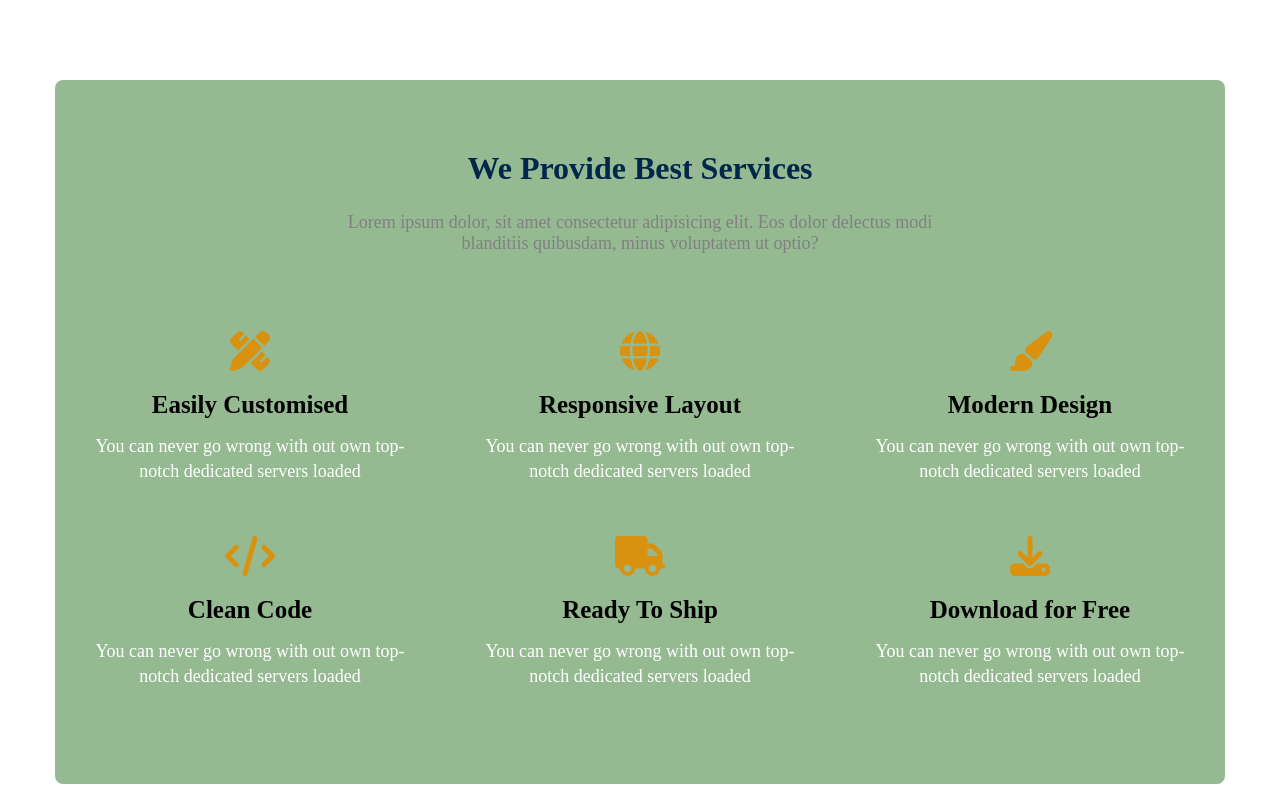
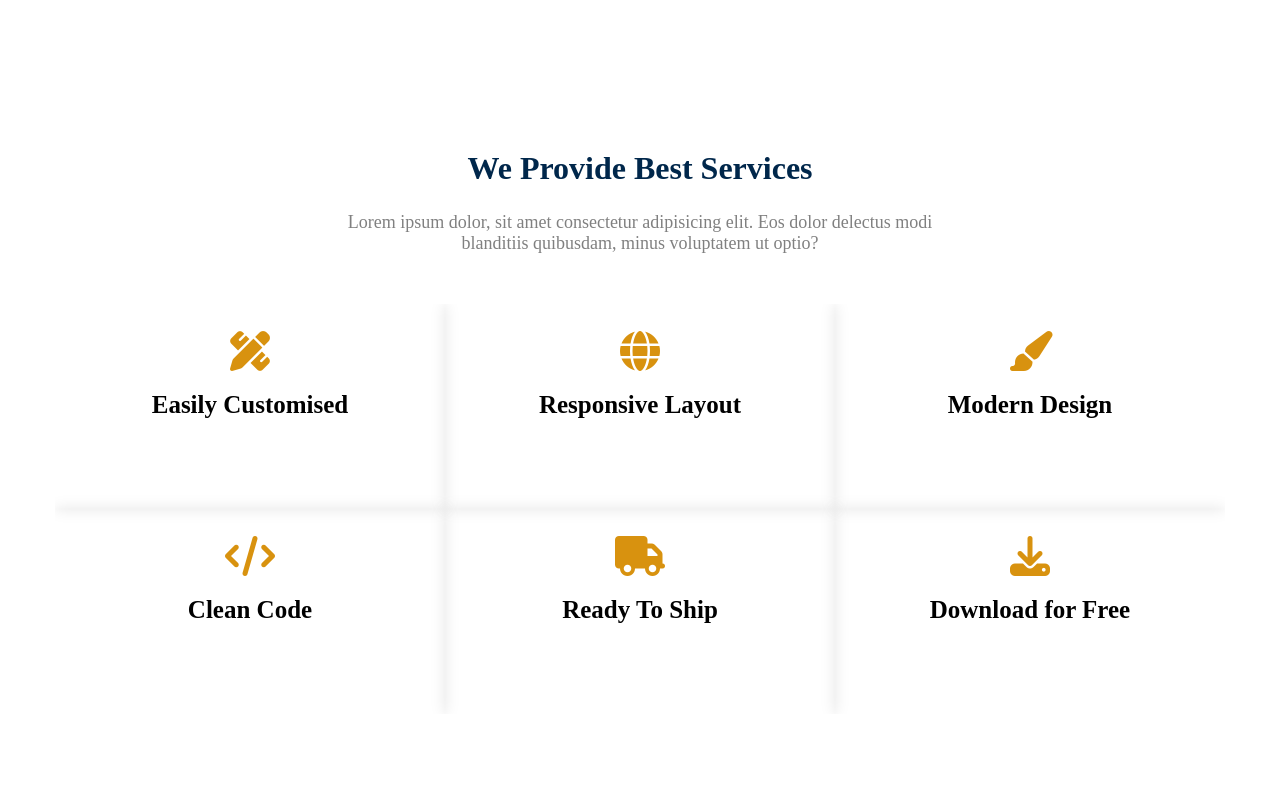
Before and after one commit to coder-Jahirul-Islam/Task-number-1, a plain HTML site: page index.html in a window 1280 px wide. Shown: the part 881-1667 px from the top of the page. Drawn offline with Linux system fonts and the light colour scheme.

Commit message:
added boxes shadow

```diff
--- a/CSS/styles.css
+++ b/CSS/styles.css
@@ -15,13 +15,14 @@
     /* background-image: url(../images/banner.jpg); */
     background-image: url(../images/banner\ \(2\).jpg);
     background-repeat: no-repeat;
-    background-size: cover; /* Ensure the background image covers the entire container */
+    background-size: cover;
+    /* Ensure the background image covers the entire container */
     border-radius: 8px;
     -webkit-border-radius: 8px;
     -moz-border-radius: 8px;
     -ms-border-radius: 8px;
     -o-border-radius: 8px;
-    padding:5px 50px;
+    padding: 5px 50px;
 }
 
 /* navbar starts */
@@ -93,7 +94,7 @@ nav a {
     text-transform: uppercase;
     font-weight: bold;
     line-height: 50px;
-    color:white;
+    color: white;
 }
 
 .desc {
@@ -117,7 +118,8 @@ nav a {
     -ms-transition: 0.4s;
     -o-transition: 0.4s;
 }
-.btn:hover{
+
+.btn:hover {
     text-transform: capitalize;
     padding: 15px 30px;
     background-color: rgb(236, 15, 15);
@@ -131,7 +133,7 @@ nav a {
 .service_benefit {
     margin-top: 80px;
     padding: 70px 0px;
-    background-color: #95ba92;
+    /* background-color: #95ba92; */
     border-radius: 8px;
     -webkit-border-radius: 8px;
     -moz-border-radius: 8px;
@@ -180,20 +182,31 @@ nav a {
 .sv_desc {
     font-size: 18px;
     color: white;
-    line-height:25px;
+    line-height: 25px;
 
 }
+
 
 .service_boxes .sigle_box {
     max-width: 390px;
     padding: 25px;
     text-align: center;
     float: left;
+    box-shadow: 0px 0px 15px rgba(0, 0, 0, 0.1);
+    /* Adding initial box shadow */
+    transition: box-shadow 0.3s ease;
+    /* Adding transition for smooth effect */
+}
+
+.service_boxes .sigle_box:hover {
+    box-shadow: 0px 0px 25px rgba(0, 0, 0, 0.2);
+    /* Changing box shadow on hover */
 }
 
 
+
 /* gallery section starts */
-.gallery{
+.gallery {
     padding-top: 50px;
     width: 100%;
     display: flex;
@@ -202,10 +215,10 @@ nav a {
 
 }
 
-.gallery_container{
+.gallery_container {
     display: grid;
     grid-template-columns: repeat(4, 1fr);
-    gap:10px
+    gap: 10px
 }
 
 
```
